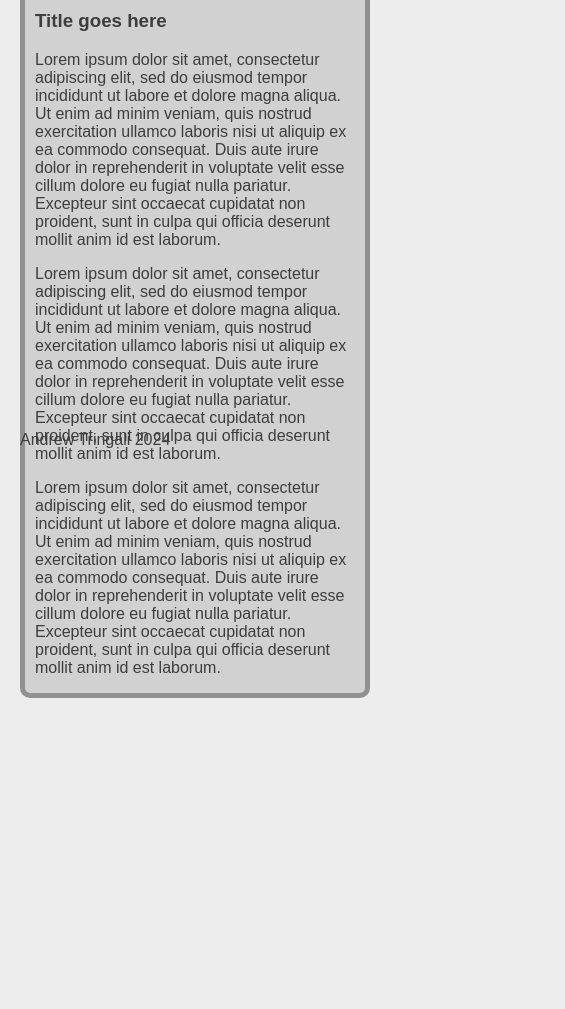
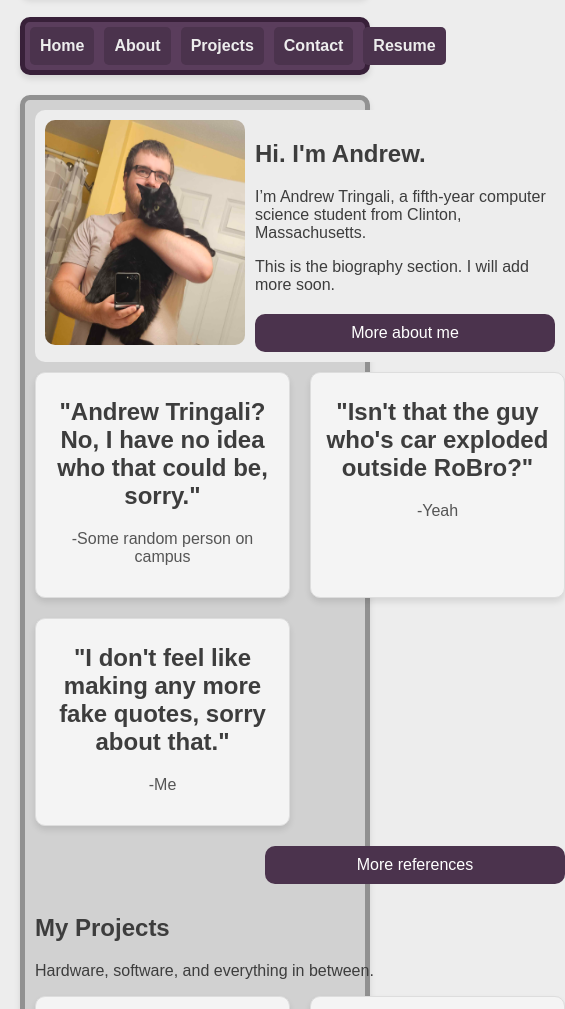
Before and after one commit to atrinb3/329-aboutme, a plain HTML site: page index.html in a window 390 px wide. Shown: the part 379-1388 px from the top of the page, 565 px wide, since content can reach past the window. Before the commit the page ends 1097 px from the top, so only its background shows below. Drawn offline with Linux system fonts and the light colour scheme.

Commit message:
Responsive CSS grid layout w/ flexbox navbar

```diff
--- a/css/clean.css
+++ b/css/clean.css
@@ -5,23 +5,32 @@ body {
     background-color:  #EDEDED;
     color: #3D3D3D;
     padding: 20px;
-    margin: 0;
     max-width: 1000px;
     margin-left: auto;
     margin-right: auto;
 }
 
+footer {
+    background-color: #5A3D5C;
+    border-radius: 10px;
+    border: 5px solid #382039;
+    box-shadow: 0 4px 6px rgba(0, 0, 0, 0.1);
+    margin-top: 20px;
+    padding-inline: 20px;
+    color: #EDEDED;
+}
+
 h1 {
     font-family: Arial, sans-serif;
-    padding: 10px;
     font-size: 60px;
-    padding-bottom: 0px;
-    padding-top: 0px;
-}
-
-header {
-    margin: auto;
-    margin-top: 20px;
+    padding: 20px;
+    padding-top: 140px;
+    background-image: url('banner.png');
+    background-position: center;
+    border: 5px solid #919191;
+    border-radius: 10px;
+    color: #EDEDED;
+    box-shadow: 0 4px 6px rgba(0, 0, 0, 0.1);
     margin-bottom: 20px;
 }
 
@@ -30,23 +39,25 @@ header {
     border: 5px solid #919191;
     border-radius: 10px;
     min-height: auto;
-    padding-left: 10px;
-    padding-right: 10px;
+    padding: 10px;
+    box-shadow: 0 4px 6px rgba(0, 0, 0, 0.1);
 }
 
-/* navbar */
+/* Navbar (using flexbox) */
 .navBar {
-    background-color: #D1D1D1;
+    background-color: #5A3D5C;
     border-radius: 10px;
-    border: 5px solid #919191;
+    border: 5px solid #382039;
     display: flex;
     flex-direction: row;
     flex-wrap: nowrap;
     justify-content: space-evenly;
+    box-shadow: 0 4px 6px rgba(0, 0, 0, 0.1);
+    margin-bottom: 20px;
 }
 
 .navItem {
-    background-color: #BEBEBE;
+    background-color: #4b334d;
     border-radius: 5px;
     padding: 10px;
     margin: 5px;
@@ -54,6 +65,90 @@ header {
     flex-basis: 20%;
     text-align: center;
     text-decoration: none;
-    color: black;
+    color: #EDEDED;
     font-weight: bolder;
 }
+
+/* Content w/ grid. Old, probably replace soon. */
+.vertical-container {
+    display: grid;
+    grid-template-columns: 1fr;
+    grid-template-rows: auto;
+    row-gap: 10px;
+}
+
+.item {
+    background-color: #EDEDED;
+    padding: 10px;
+    padding-inline-start: 10px;
+    border-radius: 10px;
+    column-gap: 10px;
+    display:grid;
+    grid-template-columns: auto 1fr;
+    grid-template-rows: 1fr;
+}
+
+.item-picture {
+    grid-column-start: 1;
+    grid-template-columns: auto auto;
+    grid-template-rows: 1fr;
+    border-radius: 10px;
+}
+
+.item-content {
+    grid-column-start: 2;
+}
+
+/* Newer somewhat decent CSS */
+
+.grid-container {
+    display: grid;
+    grid-template-columns: repeat(auto-fit, minmax(250px, 1fr));
+    gap: 20px;
+}
+
+.card {
+    background-color: #f4f4f4;
+    border: 1px solid #ddd;
+    border-radius: 10px;
+    padding: 15px;
+    text-align: center;
+    box-shadow: 0 4px 6px rgba(0, 0, 0, 0.1);
+}
+
+.card img {
+    max-width: 100%;
+    border-radius: 10px;
+    height: auto;
+}
+
+.card h2 {
+    margin-top: 10px;
+}
+
+.card p {
+    margin-top: 10px;
+    color: #555;
+}
+
+.read-more-container {
+    display: flex;
+    justify-content: right;
+    margin-top: 20px;
+}
+
+.read-more-btn {
+    background-color: #4b334d;
+    color: white;
+    border: none;
+    padding: 10px 20px;
+    font-size: 1rem;
+    border-radius: 10px;
+    transition: background-color 0.3s ease;
+    width: 300px;
+    text-align: center;
+}
+
+.read-more-btn:hover {
+    background-color: #3a283b;
+}
--- a/index.html
+++ b/index.html
@@ -1,15 +1,16 @@
-<!--Added some extra CSS from another project of mine just to pretty things up-->
+<!--Andrew Tringali COMM329 F24-->
 <!DOCTYPE html>
-<link rel="stylesheet" href="css/clean.css">
 <html>
     <head>
-        <title>About Me</title>
+        <title>Andrew Tringali</title>
         <meta charset="utf-8">
+        <link rel="stylesheet" href="css/clean.css">
     </head>
     <body>
         <header>
             <h1>Andrew Tringali</h1>
-            <nav>
+        </header>
+        <nav>
             <div class="navBar">
                 <a class="navItem" href="index.html">Home</a>
                 <a class="navItem" href="about.html">About</a>
@@ -18,17 +19,74 @@
                 <a class="navItem" href="resume.html">Resume</a>
             </div>
         </nav>
-        </header>
         <div class="mainContent">
-            <h2>Placeholder</h2>
-            <h3>Title goes here</h3>
-            <p>Lorem ipsum dolor sit amet, consectetur adipiscing elit, sed do eiusmod tempor incididunt ut labore et dolore magna aliqua. Ut enim ad minim veniam, quis nostrud exercitation ullamco laboris nisi ut aliquip ex ea commodo consequat. Duis aute irure dolor in reprehenderit in voluptate velit esse cillum dolore eu fugiat nulla pariatur. Excepteur sint occaecat cupidatat non proident, sunt in culpa qui officia deserunt mollit anim id est laborum.</p>
-            <p>Lorem ipsum dolor sit amet, consectetur adipiscing elit, sed do eiusmod tempor incididunt ut labore et dolore magna aliqua. Ut enim ad minim veniam, quis nostrud exercitation ullamco laboris nisi ut aliquip ex ea commodo consequat. Duis aute irure dolor in reprehenderit in voluptate velit esse cillum dolore eu fugiat nulla pariatur. Excepteur sint occaecat cupidatat non proident, sunt in culpa qui officia deserunt mollit anim id est laborum.</p>
-            <p>Lorem ipsum dolor sit amet, consectetur adipiscing elit, sed do eiusmod tempor incididunt ut labore et dolore magna aliqua. Ut enim ad minim veniam, quis nostrud exercitation ullamco laboris nisi ut aliquip ex ea commodo consequat. Duis aute irure dolor in reprehenderit in voluptate velit esse cillum dolore eu fugiat nulla pariatur. Excepteur sint occaecat cupidatat non proident, sunt in culpa qui officia deserunt mollit anim id est laborum.</p>
+            <div class="vertical-container">
+                <div class="item">
+                    <img src="images/img1.png" class="item-picture" alt="desktop"
+                    width="200"
+                    height="225"/>
+                    <div class="item-content">
+                        <h2>Hi. I'm Andrew.</h2>
+                        <p>I’m Andrew Tringali, a fifth-year computer science student from Clinton, Massachusetts.</p>
+                        <p>This is the biography section. I will add more soon.</p>
+                        <div class="read-more-container">
+                            <a href="about.html">
+                                <button class="read-more-btn">More about me</button>
+                            </a>
+                        </div>
+                    </div>
+                </div>
+                <div class="itemc">
+                    <div class="grid-container">
+                        <div class="card">
+                            <h2>"Andrew Tringali? No, I have no idea who that could be, sorry."</h2>
+                            <p>-Some random person on campus</p>
+                        </div>
+                        <div class="card">
+                            <h2>"Isn't that the guy who's car exploded outside RoBro?"</h2>
+                            <p>-Yeah</p>
+                        </div>
+                        <div class="card">
+                            <h2>"I don't feel like making any more fake quotes, sorry about that."</h2>
+                            <p>-Me</p>
+                        </div>
+                    </div>
+                    <div class="read-more-container">
+                        <a href="resume.html">
+                            <button class="read-more-btn">More references</button>
+                        </a>
+                    </div>
+                </div>
+                <div class="itemc">
+                    <h2>My Projects</h2>
+                    <p>Hardware, software, and everything in between.</p>
+                    <div class="grid-container">
+                        <div class="card">
+                            <img src="images/img2.png" alt="Placeholder Image">
+                            <h2>Project 1</h2>
+                            <p>This is a short description for project 1.</p>
+                        </div>
+                        <div class="card">
+                            <img src="images/img2.png" alt="Placeholder Image">
+                            <h2>Project 2</h2>
+                            <p>This is a short description for project 2.</p>
+                        </div>
+                        <div class="card">
+                            <img src="images/img2.png" alt="Placeholder Image">
+                            <h2>Project 3</h2>
+                            <p>This is a short description for project 3.</p>
+                        </div>
+                    </div>
+                    <div class="read-more-container">
+                        <a href="projects.html">
+                            <button class="read-more-btn">More projects</button>
+                        </a>
+                    </div>
+                </div>
         </div>
-        <footer style="position: fixed; bottom: 0; width: 100%; text-align: left;">
-            <p>Andrew Tringali 2024</p>
+        </div>
+        <footer>
+            <p>© Andrew Tringali 2024</p>
         </footer>
-    </div>
     </body>
 </html>
```
Also changed, not shown: css/banner.png (added), images/banner.png (added).
